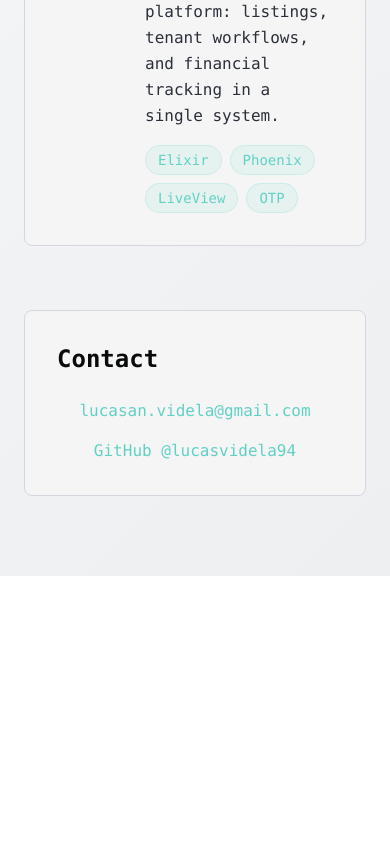
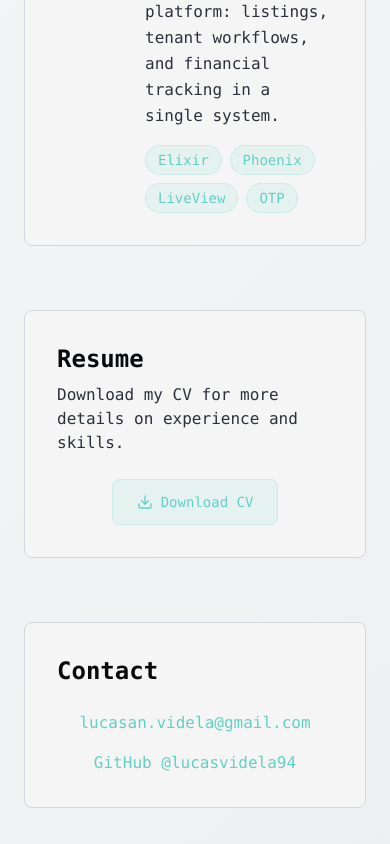
Before and after one commit to lucasvidela94/kaizen, a React (Vite) app: page /about in a window 390 px wide. Shown: the part 2344-3188 px from the top of the page. Before the commit the page ends 2920 px from the top, so only its background shows below. Built offline with nearby package versions, Linux system fonts and the light colour scheme.

Commit message:
feat: add CV download section and fix responsive contact layout
- Add CV download section to About page with minimalist design
- Copy cv_lucasvidela.pdf to public folder
- Fix contact section responsiveness on homepage (stack on mobile, row on desktop)

```diff
--- a/src/pages/about.tsx
+++ b/src/pages/about.tsx
@@ -158,6 +158,42 @@ const About = () => {
             </div>
           </div>
 
+          {/* CV Download Section */}
+          <div className="mt-16 bg-portfolio-card border border-portfolio-border rounded-lg p-8">
+            <div className="flex flex-col sm:flex-row items-center justify-between gap-6">
+              <div>
+                <h2 className="text-2xl font-bold text-portfolio-primary mb-2">
+                  Resume
+                </h2>
+                <p className="text-portfolio-secondary">
+                  Download my CV for more details on experience and skills.
+                </p>
+              </div>
+              <a
+                href="/cv_lucasvidela.pdf"
+                download
+                className="inline-flex items-center gap-2 px-6 py-3 bg-portfolio-accent/10 text-portfolio-accent border border-portfolio-accent/20 rounded-lg font-mono text-sm hover:bg-portfolio-accent/20 hover:border-portfolio-accent/40 transition-all duration-300"
+              >
+                <svg
+                  xmlns="http://www.w3.org/2000/svg"
+                  width="16"
+                  height="16"
+                  viewBox="0 0 24 24"
+                  fill="none"
+                  stroke="currentColor"
+                  strokeWidth="2"
+                  strokeLinecap="round"
+                  strokeLinejoin="round"
+                >
+                  <path d="M21 15v4a2 2 0 0 1-2 2H5a2 2 0 0 1-2-2v-4" />
+                  <polyline points="7 10 12 15 17 10" />
+                  <line x1="12" y1="15" x2="12" y2="3" />
+                </svg>
+                Download CV
+              </a>
+            </div>
+          </div>
+
           {/* Contact Section */}
           <div className="mt-16 bg-portfolio-card border border-portfolio-border rounded-lg p-8">
             <h2 className="text-2xl font-bold text-portfolio-primary mb-6">
--- a/src/pages/index.tsx
+++ b/src/pages/index.tsx
@@ -129,11 +129,11 @@ const Index = () => {
             <p className="text-lg text-portfolio-secondary mb-6">
               If you need someone who can take ownership and ship, reach out.
             </p>
-            <div className="flex items-center justify-center space-x-4 text-portfolio-accent">
+            <div className="flex flex-col sm:flex-row items-center justify-center space-y-2 sm:space-y-0 sm:space-x-4 text-portfolio-accent">
               <a href="mailto:lucasan.videla@gmail.com" className="font-mono hover:text-portfolio-accent-glow transition-colors">
                 lucasan.videla@gmail.com
               </a>
-              <span>or</span>
+              <span className="hidden sm:inline">or</span>
               <a href="https://github.com/lucasvidela94" target="_blank" rel="noopener noreferrer" className="font-mono hover:text-portfolio-accent-glow transition-colors">
                 GitHub @lucasvidela94
               </a>
```
Also changed, not shown: 1 other file (tests, documents, lock files or other folders).
